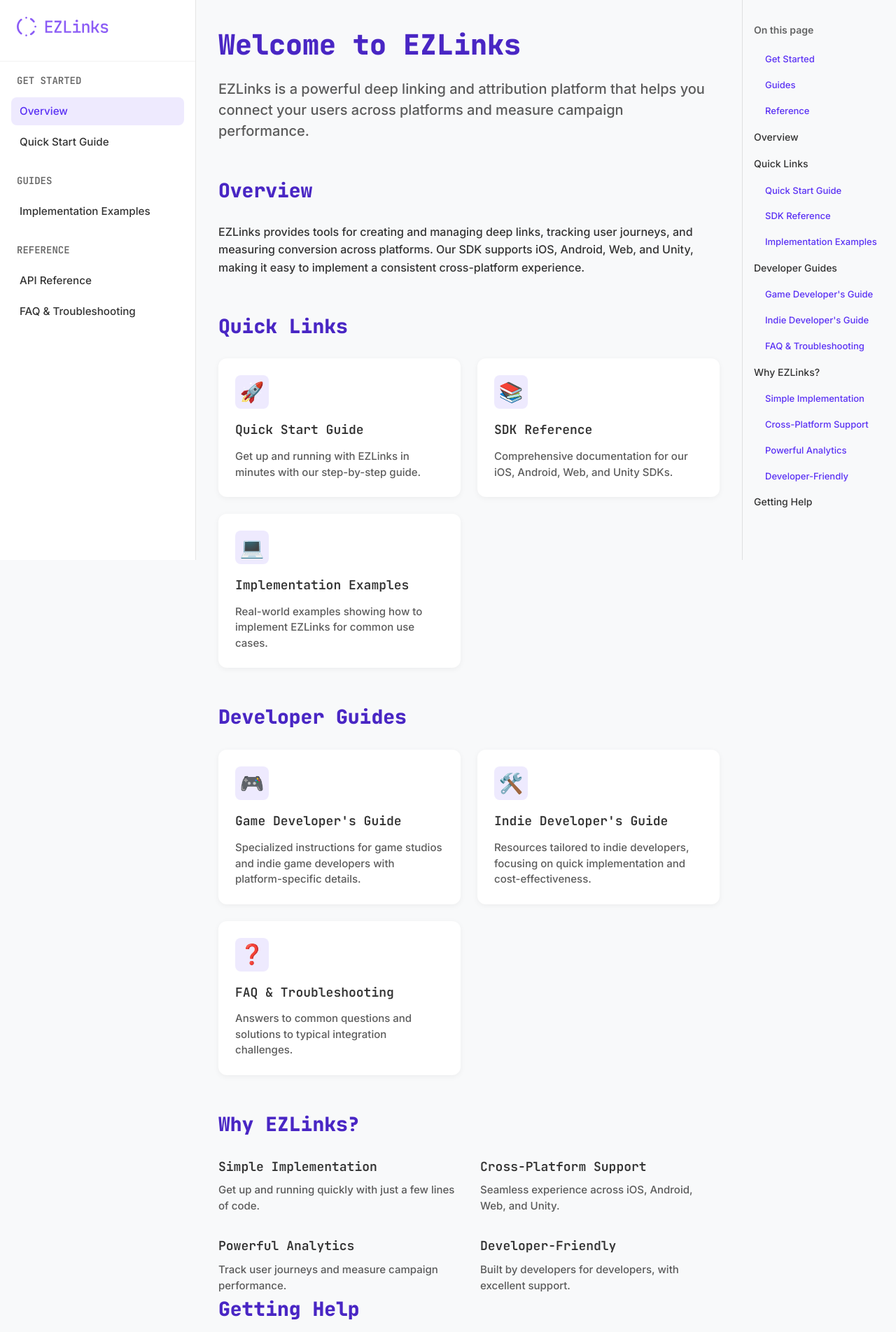
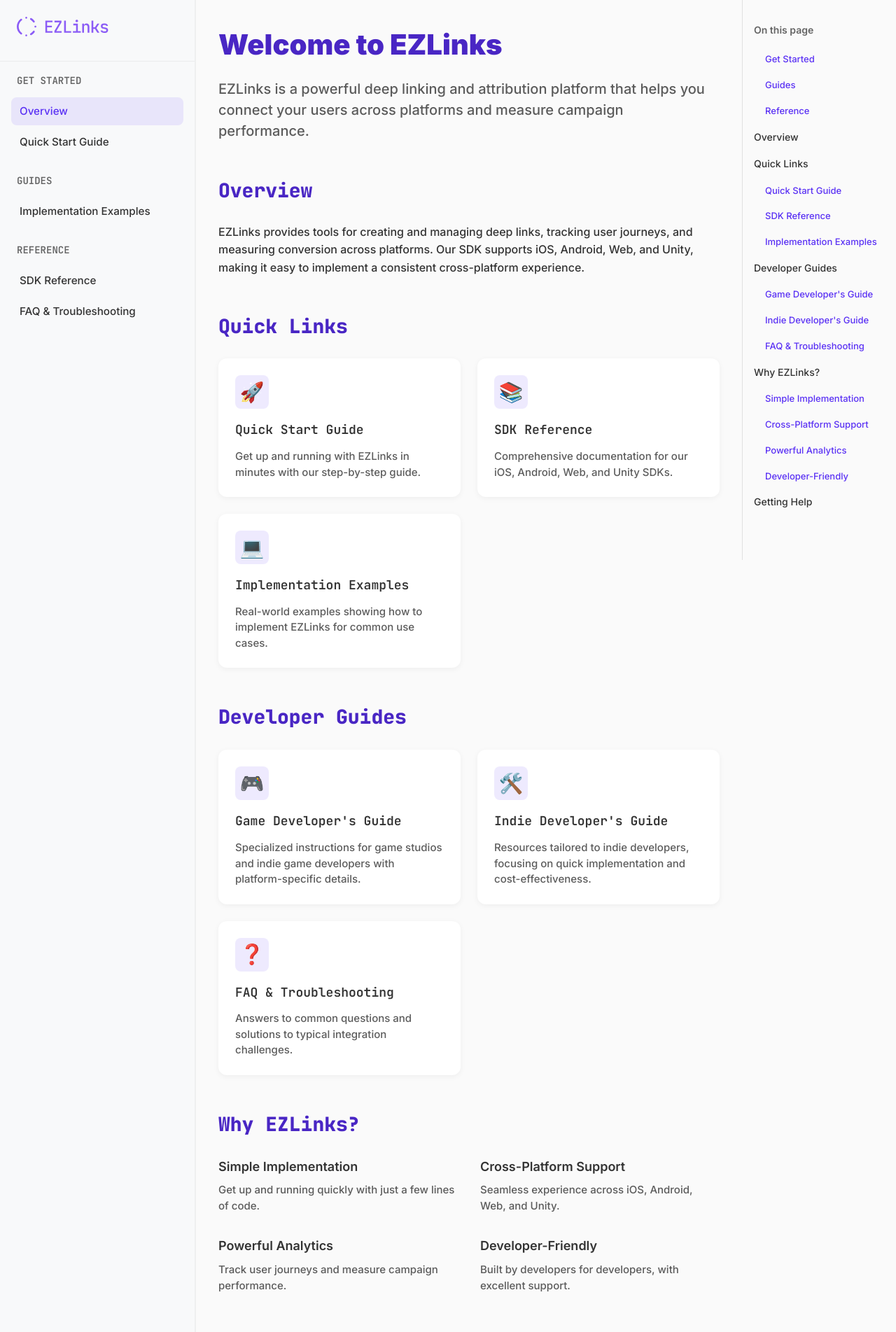
Before and after one commit to GetEZLinks/ezlinks-marketing, a Next.js app: page /docs in a window 1280 px wide. Shown: the top 1903 px of the page at 70% size. Built offline with nearby package versions, Linux system fonts and the light colour scheme.

Commit message:
Changes to docs content and design.

```diff
--- a/middleware.ts
+++ b/middleware.ts
@@ -18,7 +18,6 @@ export function middleware(request: NextRequest) {
     url.pathname = `/docs${url.pathname}`;
     return NextResponse.rewrite(url);
   }
-
   return NextResponse.next();
 }
 
--- a/src/app/docs/components/Sidebar.js
+++ b/src/app/docs/components/Sidebar.js
@@ -29,7 +29,7 @@ const navItems = [
     section: 'Reference',
     items: [
       // { title: 'SDK Reference', href: '/docs/sdk' },
-      { title: 'API Reference', href: '/docs/api' },
+      { title: 'SDK Reference', href: '/docs/sdk' },
       { title: 'FAQ & Troubleshooting', href: '/docs/faq' },
     ]
   }
--- a/src/app/docs/page.js
+++ b/src/app/docs/page.js
@@ -73,7 +73,7 @@ export default function DocsHomePage() {
         </div>
       </section>
 
-      <section>
+      <section style={{margin: "3rem 0"}}>
         <h2 id="why-ezlinks" className={styles.sectionTitle}>Why EZLinks?</h2>
         <div className={styles.featureGrid}>
           <div className={styles.featureItem}>
@@ -95,7 +95,7 @@ export default function DocsHomePage() {
         </div>
       </section>
 
-      <section>
+      <section style={{margin: "3rem 0"}}>
         <h2 id="getting-help" className={styles.sectionTitle}>Getting Help</h2>
         <p>
           If you need assistance with implementing EZLinks, our support team is here to help.
--- a/src/app/docs/sdk/page.js
+++ b/src/app/docs/sdk/page.js
@@ -6,7 +6,7 @@ export const metadata = {
   description: 'Complete API reference for EZLinks',
 };
 
-export default function ApiReferencePage() {
+export default function SDKReferencePage() {
   return (
     <div className={styles.docPage}>
       <h1 id="api-reference">SDK Reference</h1>
--- a/src/app/docs/styles/DocPage.module.scss
+++ b/src/app/docs/styles/DocPage.module.scss
@@ -17,6 +17,7 @@ $background: #f8f9fa;
     font-weight: 700;
     margin-bottom: 1.5rem;
     color: $dark-purple;
+    font-family: 'Inter', sans-serif !important;
   }
 
   h2 {
@@ -26,6 +27,7 @@ $background: #f8f9fa;
     padding-bottom: 0.5rem;
     border-bottom: 1px solid rgba(0, 0, 0, 0.1);
     color: $dark-purple;
+    font-family: 'Inter', sans-serif !important;
   }
 
   h3 {
@@ -33,6 +35,7 @@ $background: #f8f9fa;
     font-weight: 600;
     margin: 1.75rem 0 0.75rem;
     color: $dark-text;
+    font-family: 'Inter', sans-serif !important;
   }
 
   p {
--- a/src/app/docs/styles/DocsLayout.module.scss
+++ b/src/app/docs/styles/DocsLayout.module.scss
@@ -8,7 +8,7 @@ $vibrant-violet: #9d47d2;
 $teal-accent: #2ec4b6;
 $coral-accent: #f05365;
 $dark-text: #333333;
-$background: #f8f9fa;
+$background: #fafafa;
 
 .docsContainer {
   display: grid;
--- a/src/app/docs/styles/GettingStarted.module.scss
+++ b/src/app/docs/styles/GettingStarted.module.scss
@@ -21,6 +21,7 @@ $background: #f8f9fa;
     font-weight: 700;
     margin-bottom: 1rem;
     color: $dark-purple;
+    font-family: 'Inter', sans-serif !important;
   }
 }
 
@@ -65,6 +66,7 @@ $background: #f8f9fa;
     font-weight: 600;
     margin-bottom: 0.5rem;
     color: $dark-text;
+    font-family: 'Inter', sans-serif !important;
   }
 
   p {
--- a/src/app/docs/styles/Sidebar.module.scss
+++ b/src/app/docs/styles/Sidebar.module.scss
@@ -10,10 +10,10 @@ $dark-text: #333333;
 $background: #f8f9fa;
 
 .sidebar {
-  background-color: white;
-  border-right: 1px solid rgba(0, 0, 0, 0.1);
+  background-color: $background;
+  border-right: 2px solid rgba(0, 0, 0, 0.04);
   padding: 1.5rem 0;
-  height: 100vh;
+  // height: 100vh;
   overflow-y: auto;
   position: sticky;
   top: 0;
```
